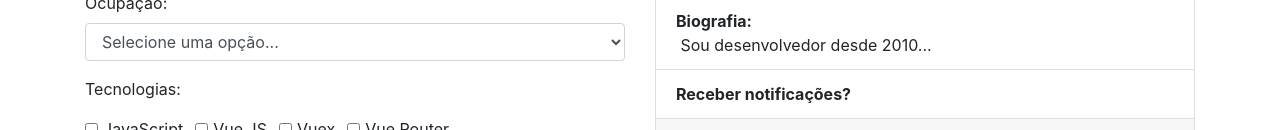
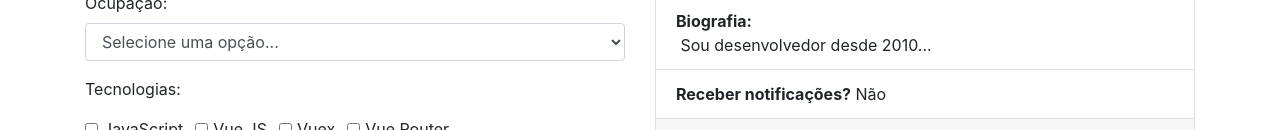
Before and after one commit to leonardo-santoz/vue-forms, a Vue app: page / in a window 1280 px wide. Shown: the part 670-800 px from the top of the page. Built offline with nearby package versions, Linux system fonts and the light colour scheme.

Commit message:
manipulando inputs do tipo checkbox

```diff
--- a/src/App.vue
+++ b/src/App.vue
@@ -92,7 +92,7 @@
                     <div class="form-group">
 
                         <div class="form-check form-check-inline">
-                            <input type="checkbox" class="form-check-input">
+                            <input type="checkbox" class="form-check-input" v-model="desenvolvedor.notificacoes">
                             <label class="form-check-label">Receber notificações por email</label>
                         </div>
 
@@ -126,7 +126,7 @@
                             <!-- <pre>{{ desenvolvedor.bio }} </pre> -->
                             <div style="white-space: pre"> {{ desenvolvedor.bio }} </div>
                         </li>
-                        <li class="list-group-item"><strong>Receber notificações?</strong> </li>
+                        <li class="list-group-item"><strong>Receber notificações?</strong> {{ desenvolvedor.notificacoes ? 'Sim': 'Não' }} </li>
                     </ul>
 
                     <div class="card-header">Model</div>
@@ -155,7 +155,8 @@
                 email: '',
                 idade: 28,
                 bio: 'Sou desenvolvedor desde 2010...',
-                genero: 'Feminino'
+                genero: 'Feminino',
+                notificacoes: false
             }
         }
     }
```
